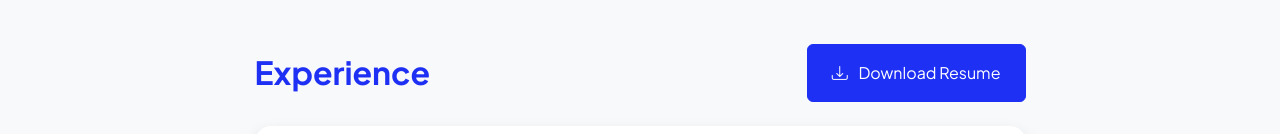
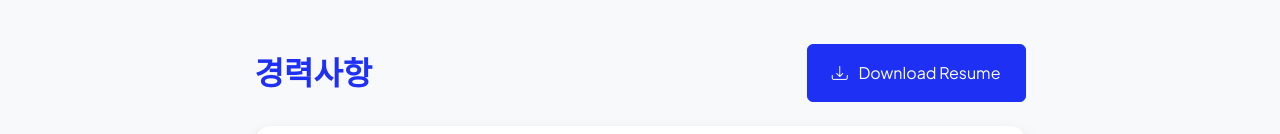
Before and after one commit to 2reten/2reten.github.io, a plain HTML site: page resume.html in a window 1280 px wide. Shown: the part 182-316 px from the top of the page. Drawn offline with nearby package versions, Linux system fonts and the light colour scheme.

Commit message:
resume update

```diff
--- a/resume.html
+++ b/resume.html
@@ -44,7 +44,7 @@
                         <!-- Experience Section-->
                         <section>
                             <div class="d-flex align-items-center justify-content-between mb-4">
-                                <h2 class="text-primary fw-bolder mb-0">Experience</h2>
+                                <h2 class="text-primary fw-bolder mb-0">경력사항</h2>
                                 <!-- Download resume button-->
                                 <!-- Note: Set the link href target to a PDF file within your project-->
                                 <a class="btn btn-primary px-4 py-3" href="#!">
```
